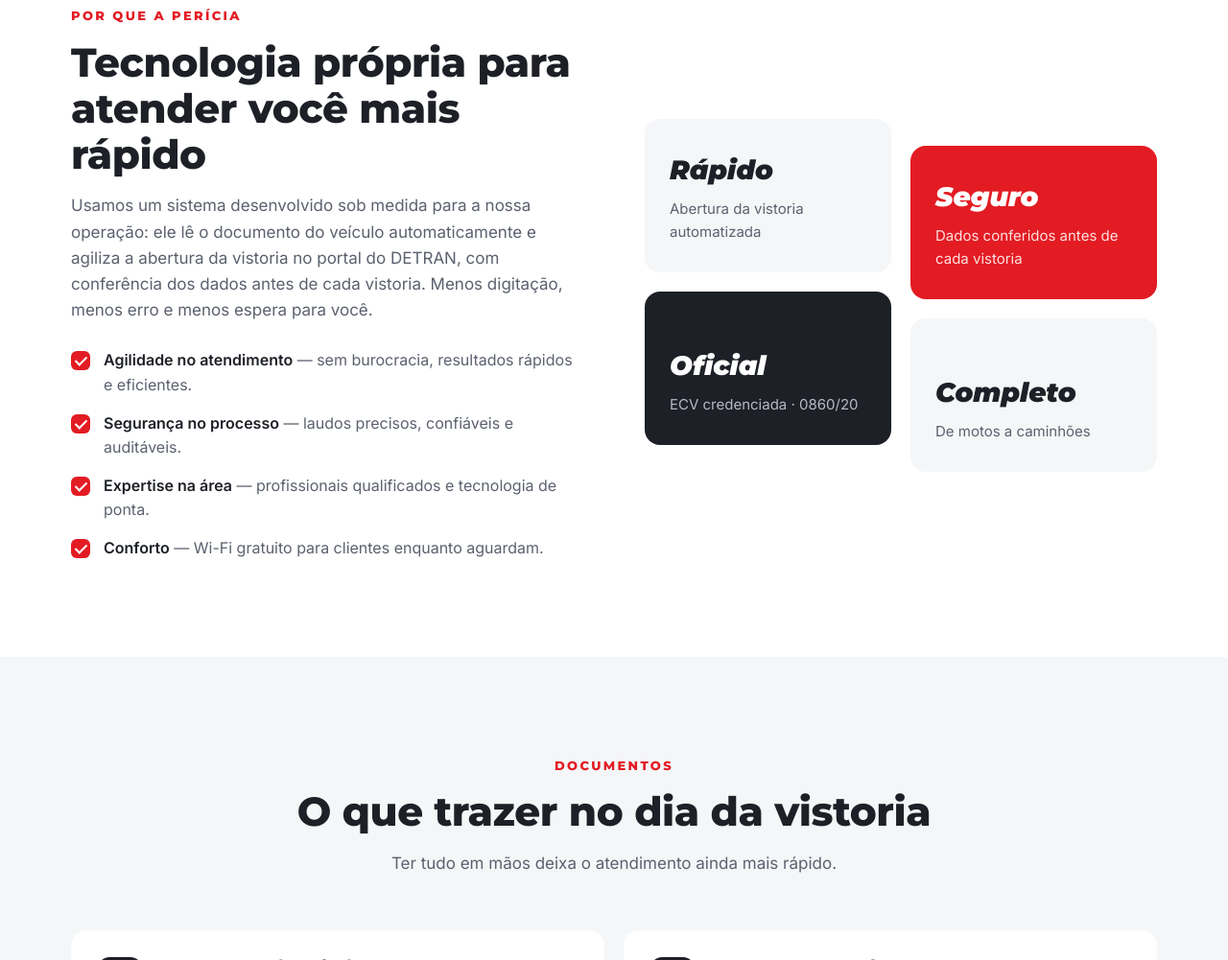
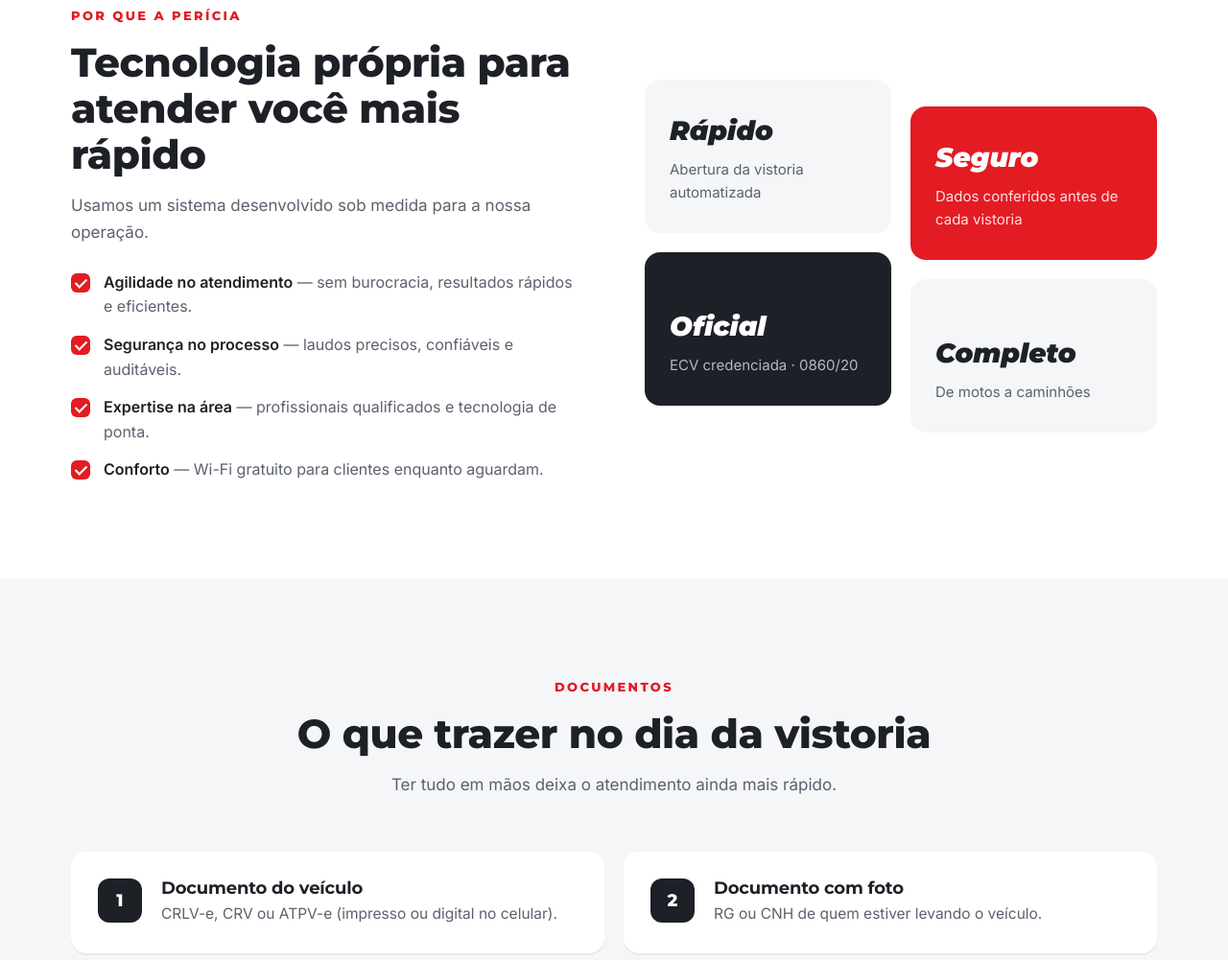
Before and after one commit to Enthonys60/pericia-vistorias, a plain HTML site: page index.html in a window 1280 px wide. Shown: the part 4937-5938 px from the top of the page at 96% size. Drawn offline with Linux system fonts and the light colour scheme; a web font is replaced by a local one.

Commit message:
Diferenciais: texto do sistema resumido
Co-Authored-By: Claude Opus 5.5 <noreply@anthropic.com>

```diff
--- a/index.html
+++ b/index.html
@@ -247,7 +247,7 @@
     <div class="dif-txt">
       <span class="kicker">Por que a Perícia</span>
       <h2>Tecnologia própria para atender você mais rápido</h2>
-      <p>Usamos um sistema desenvolvido sob medida para a nossa operação: ele lê o documento do veículo automaticamente e agiliza a abertura da vistoria no portal do DETRAN, com conferência dos dados antes de cada vistoria. Menos digitação, menos erro e menos espera para você.</p>
+      <p>Usamos um sistema desenvolvido sob medida para a nossa operação.</p>
       <ul class="dif-lista">
         <li><b>Agilidade no atendimento</b> — sem burocracia, resultados rápidos e eficientes.</li>
         <li><b>Segurança no processo</b> — laudos precisos, confiáveis e auditáveis.</li>
```
